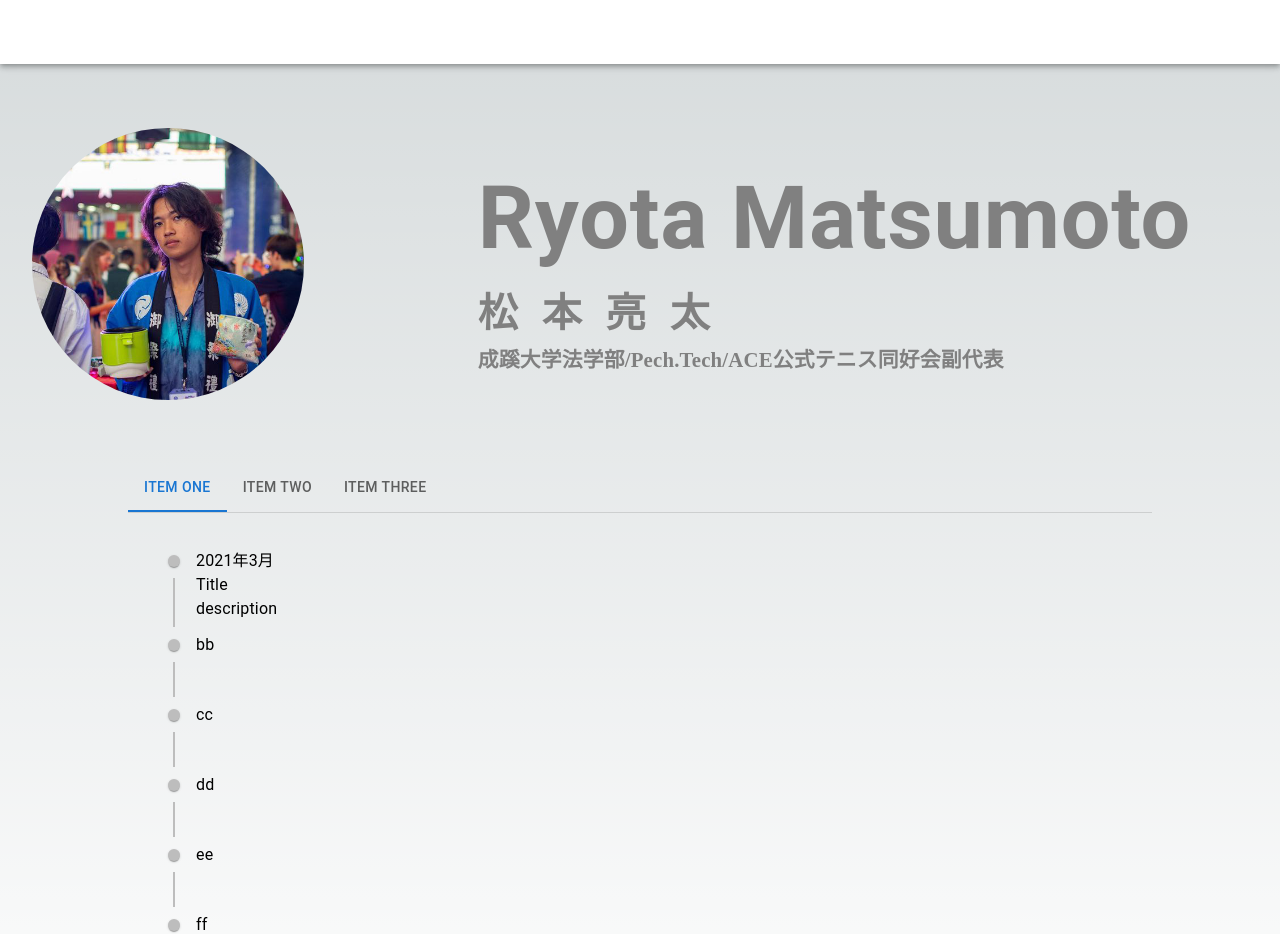
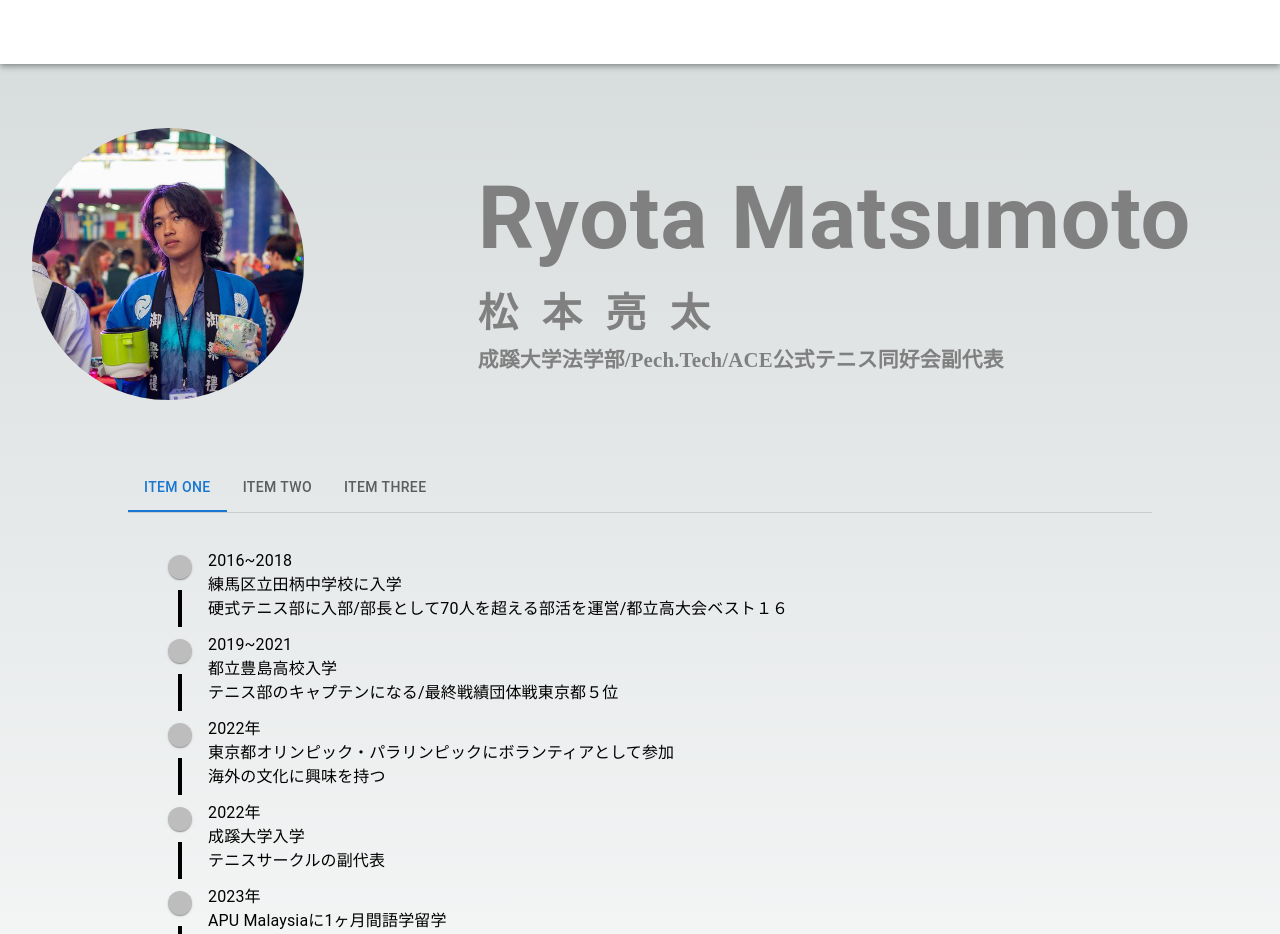
Before and after one commit to ryolingo/ryotaportfolio, a Next.js app: page / in a window 1280 px wide. Shown: the top 934 px of the page. Built offline with nearby package versions, Linux system fonts and the light colour scheme.

Commit message:
TimelineにAboutListを設定

```diff
--- a/src/app/components/molecule/TimeLine.tsx
+++ b/src/app/components/molecule/TimeLine.tsx
@@ -1,11 +1,13 @@
-" use client";
-import React from "react";
-import Timeline from "@mui/lab/Timeline";
-import TimelineItem, { timelineItemClasses } from "@mui/lab/TimelineItem";
-import TimelineSeparator from "@mui/lab/TimelineSeparator";
-import TimelineConnector from "@mui/lab/TimelineConnector";
-import TimelineContent from "@mui/lab/TimelineContent";
-import TimelineDot from "@mui/lab/TimelineDot";
+import AboutList from "@/app/data/AboutList";
+import {
+  Timeline,
+  TimelineItem,
+  TimelineSeparator,
+  TimelineDot,
+  TimelineConnector,
+  TimelineContent,
+  timelineItemClasses,
+} from "@mui/lab";
 import { Typography } from "@mui/material";
 
 export default function TimeLine() {
@@ -18,53 +20,23 @@ export default function TimeLine() {
         },
       }}
     >
-      <TimelineItem>
-        <TimelineSeparator>
-          <TimelineDot />
-          <TimelineConnector />
-        </TimelineSeparator>
-        <TimelineContent>
-          <Typography>2021年3月</Typography>
-          <Typography>Title</Typography>
-          <Typography>description</Typography>
-        </TimelineContent>
-      </TimelineItem>
-      <TimelineItem>
-        <TimelineSeparator>
-          <TimelineDot />
-          <TimelineConnector />
-        </TimelineSeparator>
-        <TimelineContent>bb</TimelineContent>
-      </TimelineItem>
-      <TimelineItem>
-        <TimelineSeparator>
-          <TimelineDot />
-          <TimelineConnector />
-        </TimelineSeparator>
-        <TimelineContent>cc</TimelineContent>
-      </TimelineItem>
-      <TimelineItem>
-        <TimelineSeparator>
-          <TimelineDot />
-          <TimelineConnector />
-        </TimelineSeparator>
-        <TimelineContent>dd</TimelineContent>
-      </TimelineItem>
-      <TimelineItem>
-        <TimelineSeparator>
-          <TimelineDot />
-          <TimelineConnector />
-        </TimelineSeparator>
-        <TimelineContent>ee</TimelineContent>
-      </TimelineItem>
-      <TimelineItem>
-        <TimelineSeparator>
-          <TimelineDot />
-          <TimelineConnector />
-        </TimelineSeparator>
-        <TimelineContent>ff</TimelineContent>
-      </TimelineItem>
-      <TimelineDot />
+      {AboutList.map((item, index) => (
+        <TimelineItem key={index}>
+          <TimelineSeparator>
+            <TimelineDot sx={{ width: "24px", height: "24px" }} />
+            {index < AboutList.length - 1 && (
+              <TimelineConnector
+                sx={{ width: "4px", backgroundColor: "black" }}
+              />
+            )}
+          </TimelineSeparator>
+          <TimelineContent>
+            <Typography>{item.date}</Typography>
+            <Typography>{item.title}</Typography>
+            <Typography>{item.subtitle}</Typography>
+          </TimelineContent>
+        </TimelineItem>
+      ))}
     </Timeline>
   );
 }
```
